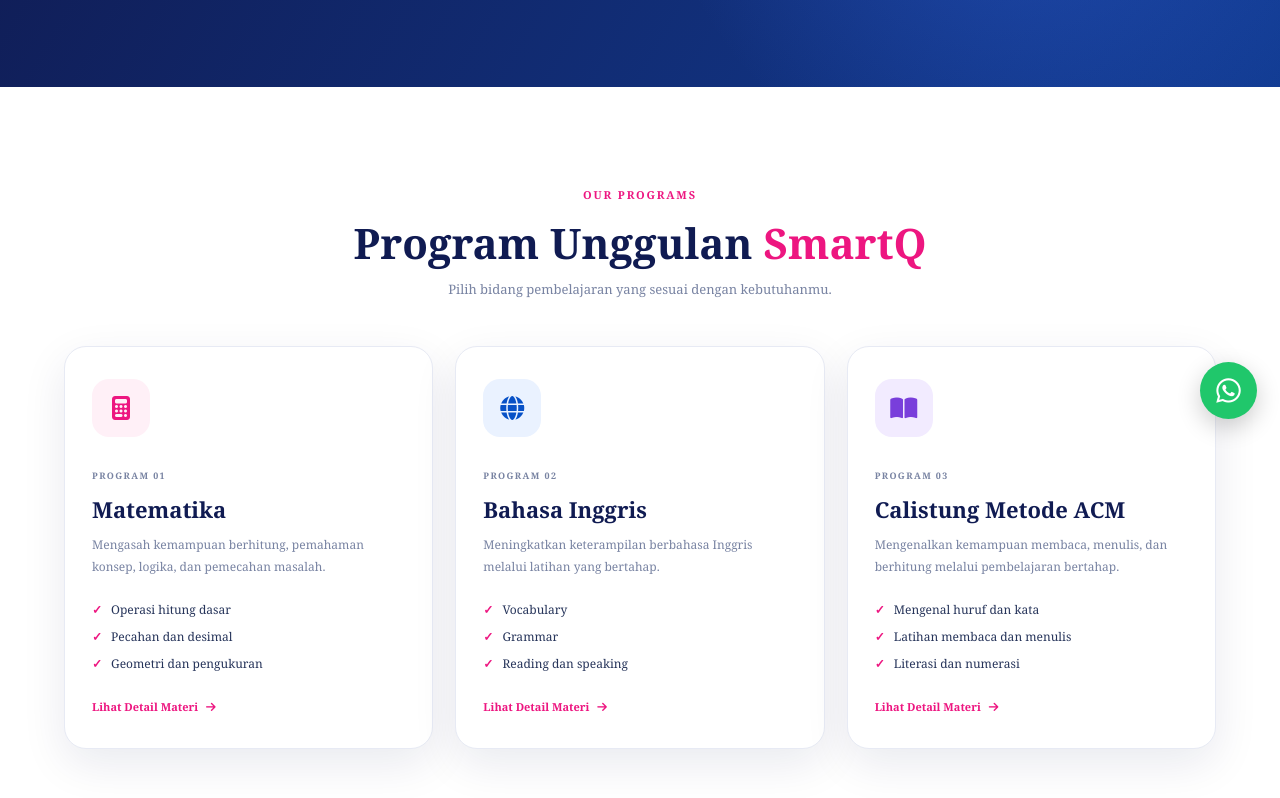
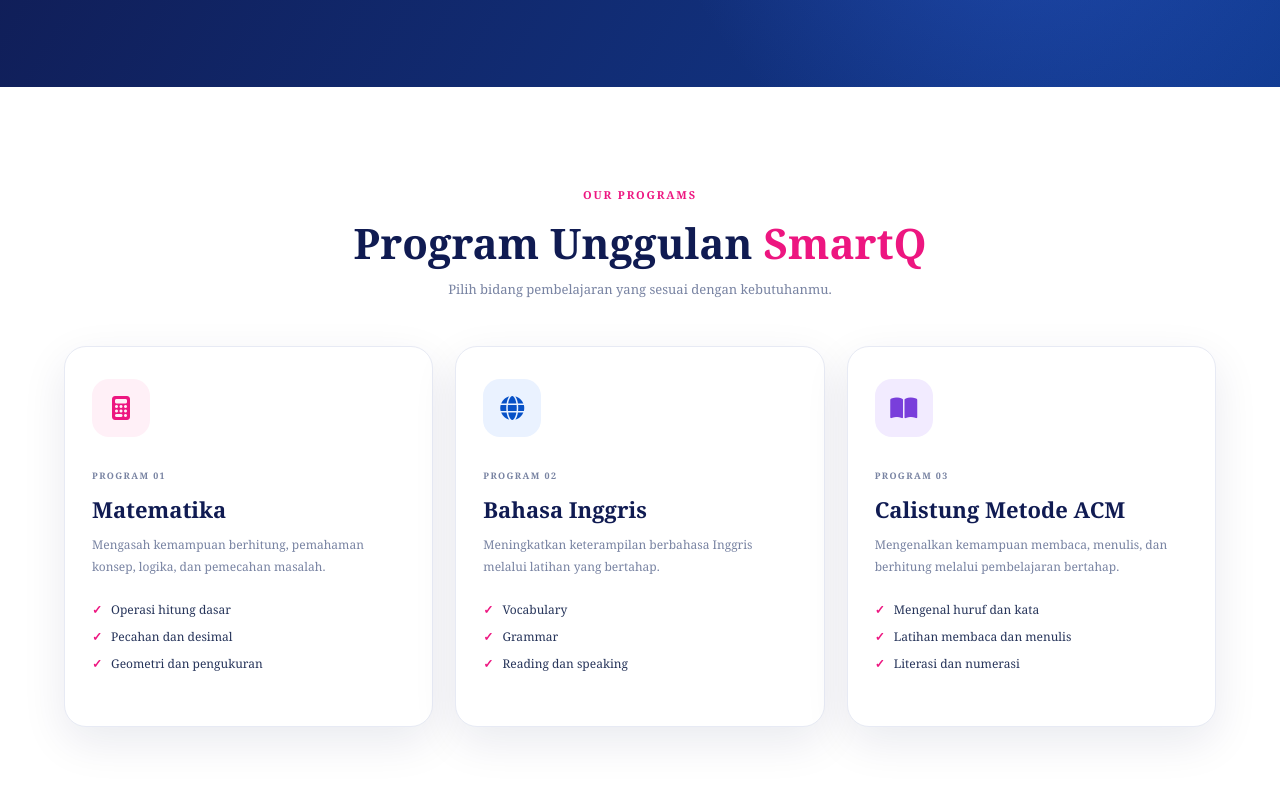
Before and after one commit to aldiansyahfadi-ai/Pra-Ujian-Akhir-Semester, a plain HTML site: page program.html in a window 1280 px wide. Shown: the part 358-1156 px from the top of the page. Drawn offline with Linux system fonts and the light colour scheme.

Commit message:
index.html program.html paket.html style.css

```diff
--- a/program.html
+++ b/program.html
@@ -59,7 +59,7 @@
                     <li>Pecahan dan desimal</li>
                     <li>Geometri dan pengukuran</li>
                 </ul>
-                <a href="matematika.html">Lihat Detail Materi <i class="fas fa-arrow-right"></i></a>
+                <a href="matematika.html"></a>
             </article>
 
             <article class="program-card blue-card">
@@ -72,7 +72,7 @@
                     <li>Grammar</li>
                     <li>Reading dan speaking</li>
                 </ul>
-                <a href="inggris.html">Lihat Detail Materi <i class="fas fa-arrow-right"></i></a>
+                <a href="inggris.html"></a>
             </article>
 
             <article class="program-card purple-card">
@@ -85,7 +85,7 @@
                     <li>Latihan membaca dan menulis</li>
                     <li>Literasi dan numerasi</li>
                 </ul>
-                <a href="acm.html">Lihat Detail Materi <i class="fas fa-arrow-right"></i></a>
+                <a href="acm.html"></a>
             </article>
 
         </div>
@@ -107,8 +107,6 @@
         <a href="#" data-wa>Hubungi WhatsApp</a>
     </div>
 </footer>
-
-<a href="#" data-wa class="floating-wa"><i class="fab fa-whatsapp"></i></a>
 <script src="script.js"></script>
 </body>
 </html>
```
Also changed, not shown: index.html (+3 -3 lines), paket.html (+0 -2 lines).
